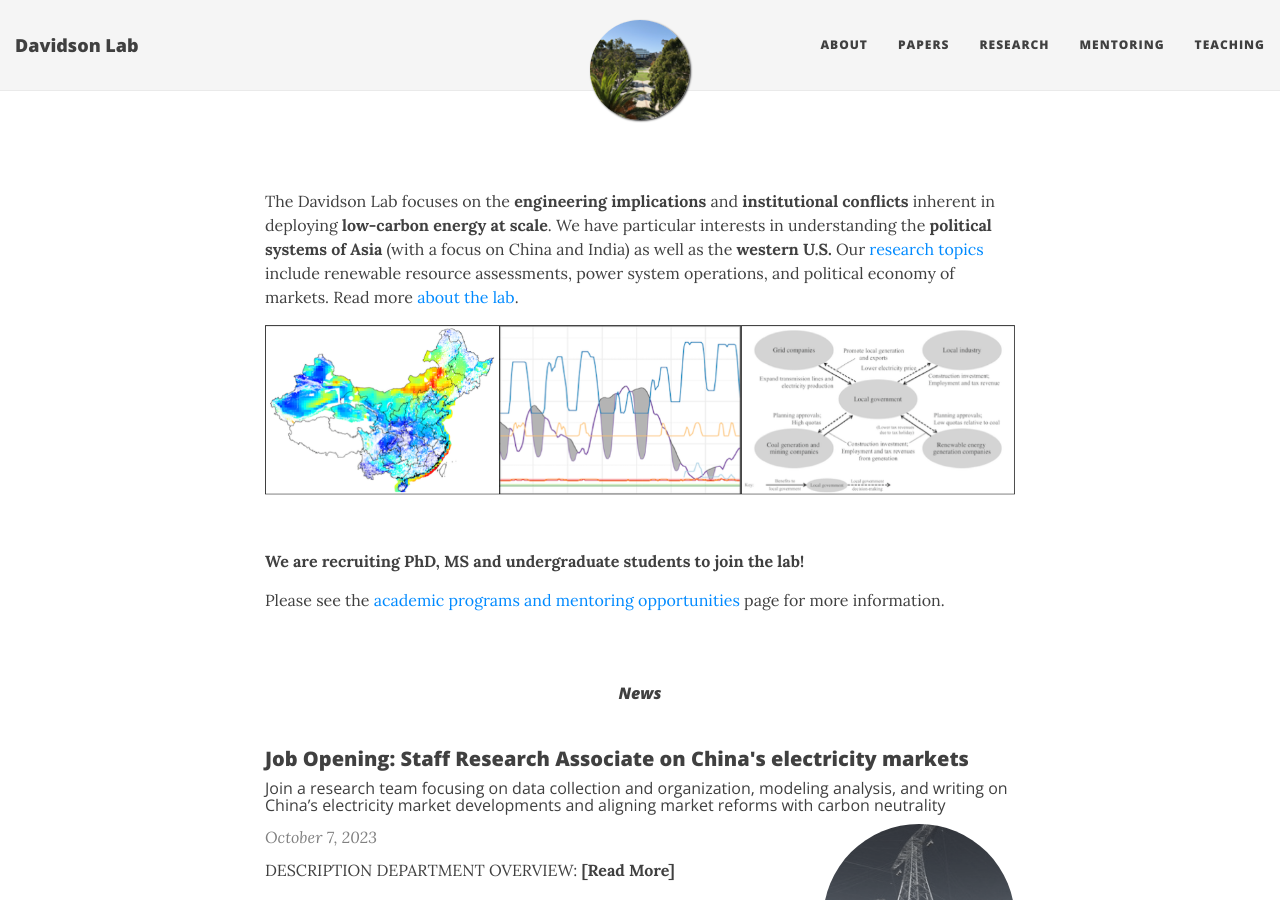
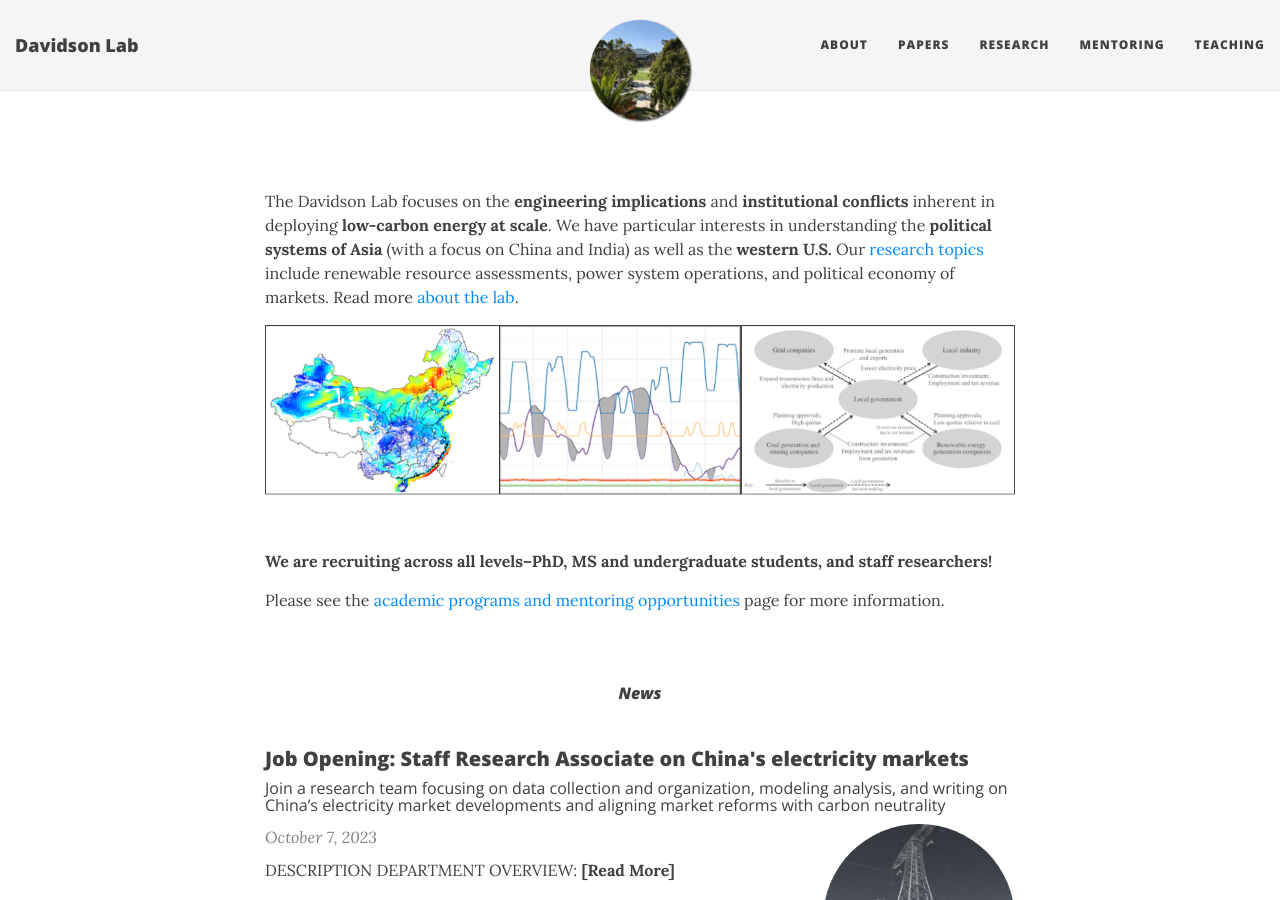
Before and after one commit to east-winds/east-winds.github.io, a Jekyll site: the page built from index.md, in a window 1280 px wide and 900 px high. Built offline with Jekyll 4.4.1, drawn with Linux system fonts in a browser that asks for light colours; nearby versions of some CDN libraries.

Commit message:
Update index

```diff
--- a/index.md
+++ b/index.md
@@ -13,7 +13,7 @@ The Davidson Lab focuses on the **engineering implications** and **institutional
 
 <br>
 
-**We are recruiting PhD, MS and undergraduate students to join the lab!**
+**We are recruiting across all levels--PhD, MS and undergraduate students, and staff researchers!**
 
 Please see the [academic programs and mentoring opportunities](/mentoring/) page for more information.
 
```
